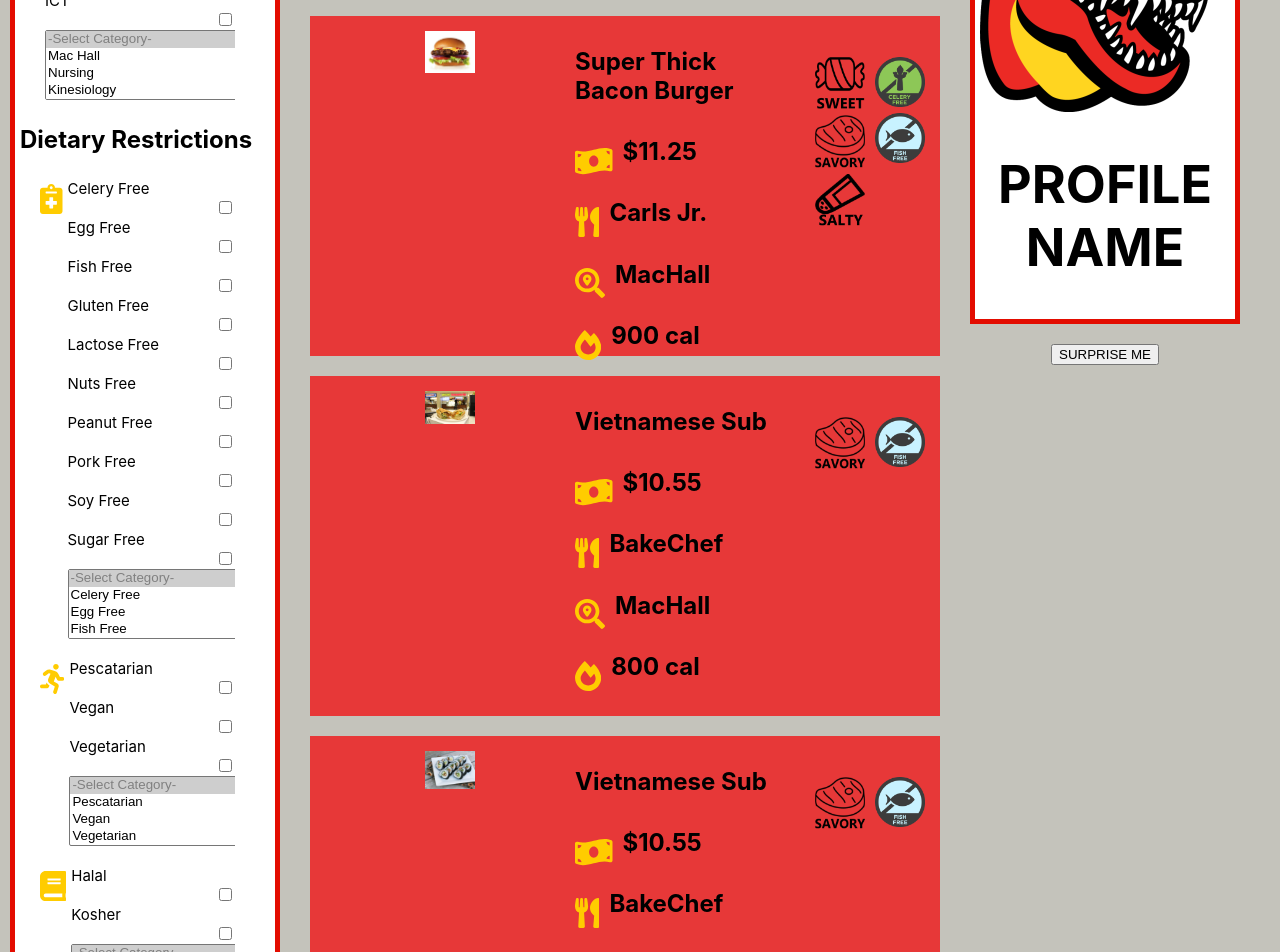
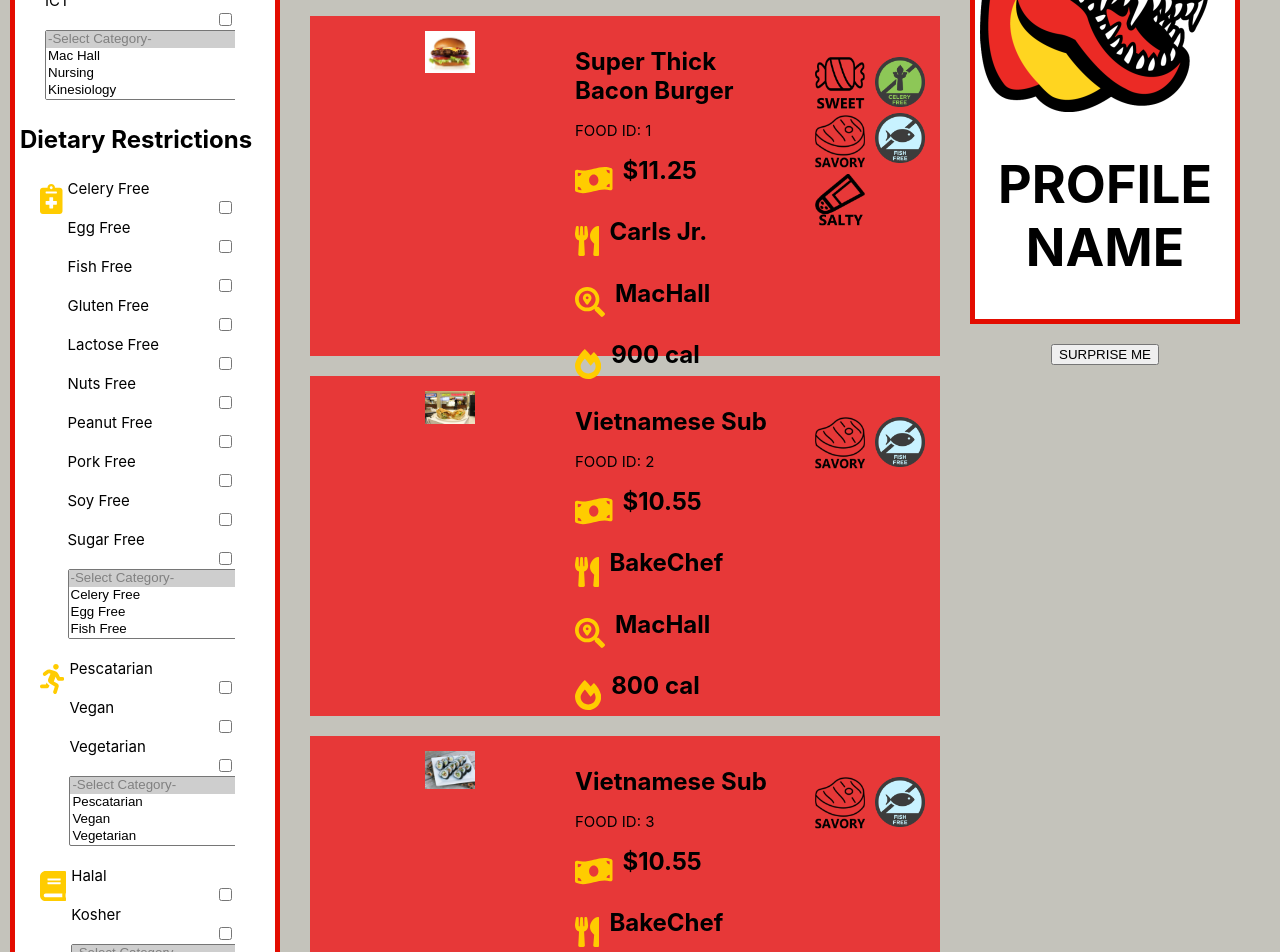
Before and after one commit to kaitlin31415/CalgaryHacksClient, a React (Create React App) app: page / in a window 1280 px wide. Shown: the part 220-1172 px from the top of the page. Built offline with nearby package versions, Linux system fonts and the light colour scheme.

Commit message:
Added simple food id

```diff
--- a/src/components/FoodItem.js
+++ b/src/components/FoodItem.js
@@ -12,6 +12,7 @@ class FoodItem extends Component {
   constructor(props) {
     super();
     this.state = {
+      foodId: props.foodId,
       img: props.img,
       name: props.name,
       price: props.price,
@@ -34,6 +35,10 @@ class FoodItem extends Component {
 
         <div id="fisecond">
         <h1 class="fooditemfont">{this.state.name}</h1>
+
+        <div id= 'foodId'>
+          FOOD ID: {this.state.foodId}
+        </div>
 
         <div id='ItemPriceIcon'>
         <svg aria-hidden="true" focusable="false" data-prefix="fas" data-icon="money-bill-wave" class="svg-inline--fa fa-money-bill-wave fa-w-20" role="img" xmlns="http://www.w3.org/2000/svg" viewBox="0 0 640 512"><path fill="currentColor" d="M621.16 54.46C582.37 38.19 543.55 32 504.75 32c-123.17-.01-246.33 62.34-369.5 62.34-30.89 0-61.76-3.92-92.65-13.72-3.47-1.1-6.95-1.62-10.35-1.62C15.04 79 0 92.32 0 110.81v317.26c0 12.63 7.23 24.6 18.84 29.46C57.63 473.81 96.45 480 135.25 480c123.17 0 246.34-62.35 369.51-62.35 30.89 0 61.76 3.92 92.65 13.72 3.47 1.1 6.95 1.62 10.35 1.62 17.21 0 32.25-13.32 32.25-31.81V83.93c-.01-12.64-7.24-24.6-18.85-29.47zM48 132.22c20.12 5.04 41.12 7.57 62.72 8.93C104.84 170.54 79 192.69 48 192.69v-60.47zm0 285v-47.78c34.37 0 62.18 27.27 63.71 61.4-22.53-1.81-43.59-6.31-63.71-13.62zM320 352c-44.19 0-80-42.99-80-96 0-53.02 35.82-96 80-96s80 42.98 80 96c0 53.03-35.83 96-80 96zm272 27.78c-17.52-4.39-35.71-6.85-54.32-8.44 5.87-26.08 27.5-45.88 54.32-49.28v57.72zm0-236.11c-30.89-3.91-54.86-29.7-55.81-61.55 19.54 2.17 38.09 6.23 55.81 12.66v48.89z"></path></svg>
--- a/src/components/home.js
+++ b/src/components/home.js
@@ -58,9 +58,9 @@ class HomePage extends Component {
 
         <div id="hsecond">
         <img id="feedmelogo" src={feedMeButton}/>
-          <FoodItem img={burgerImg} name="Super Thick Bacon Burger" price={11.25} restaurant="Carls Jr." location="MacHall" calories={900} listOfFlavors={burgerFlavor} listOfDiets={burgerDiet} />
-          <FoodItem img={bakechefImg} name="Vietnamese Sub" price={10.55} restaurant="BakeChef" location="MacHall" calories={800} listOfFlavors={bakechefFlavor} listOfDiets={bakechefDiet} />
-          <FoodItem img={sushiImg} name="Vietnamese Sub" price={10.55} restaurant="BakeChef" location="MacHall" calories={800} listOfFlavors={bakechefFlavor} listOfDiets={bakechefDiet} />
+          <FoodItem foodId={1} img={burgerImg} name="Super Thick Bacon Burger" price={11.25} restaurant="Carls Jr." location="MacHall" calories={900} listOfFlavors={burgerFlavor} listOfDiets={burgerDiet} />
+          <FoodItem foodId={2} img={bakechefImg} name="Vietnamese Sub" price={10.55} restaurant="BakeChef" location="MacHall" calories={800} listOfFlavors={bakechefFlavor} listOfDiets={bakechefDiet} />
+          <FoodItem foodId={3} img={sushiImg} name="Vietnamese Sub" price={10.55} restaurant="BakeChef" location="MacHall" calories={800} listOfFlavors={bakechefFlavor} listOfDiets={bakechefDiet} />
 
         </div>
 
```
